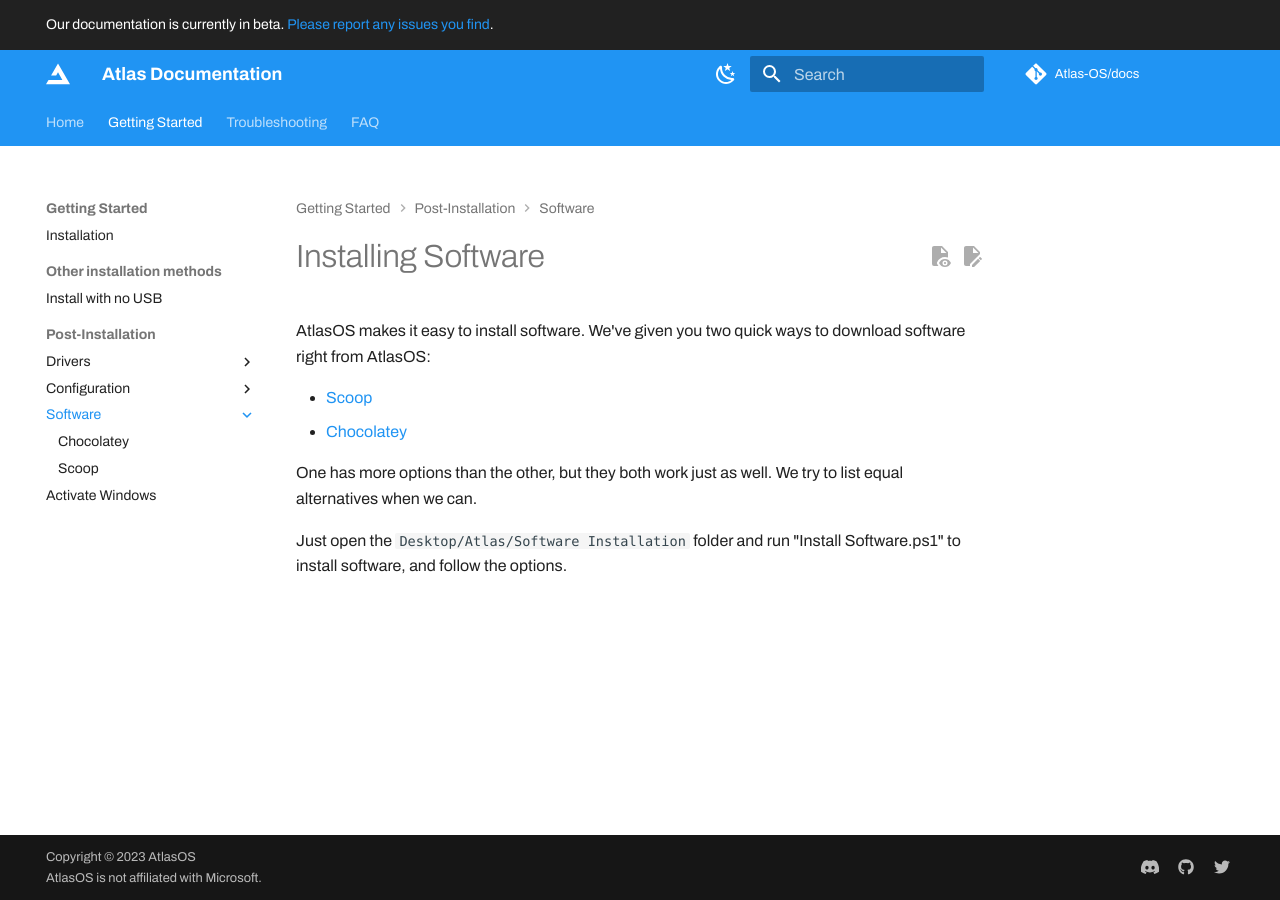
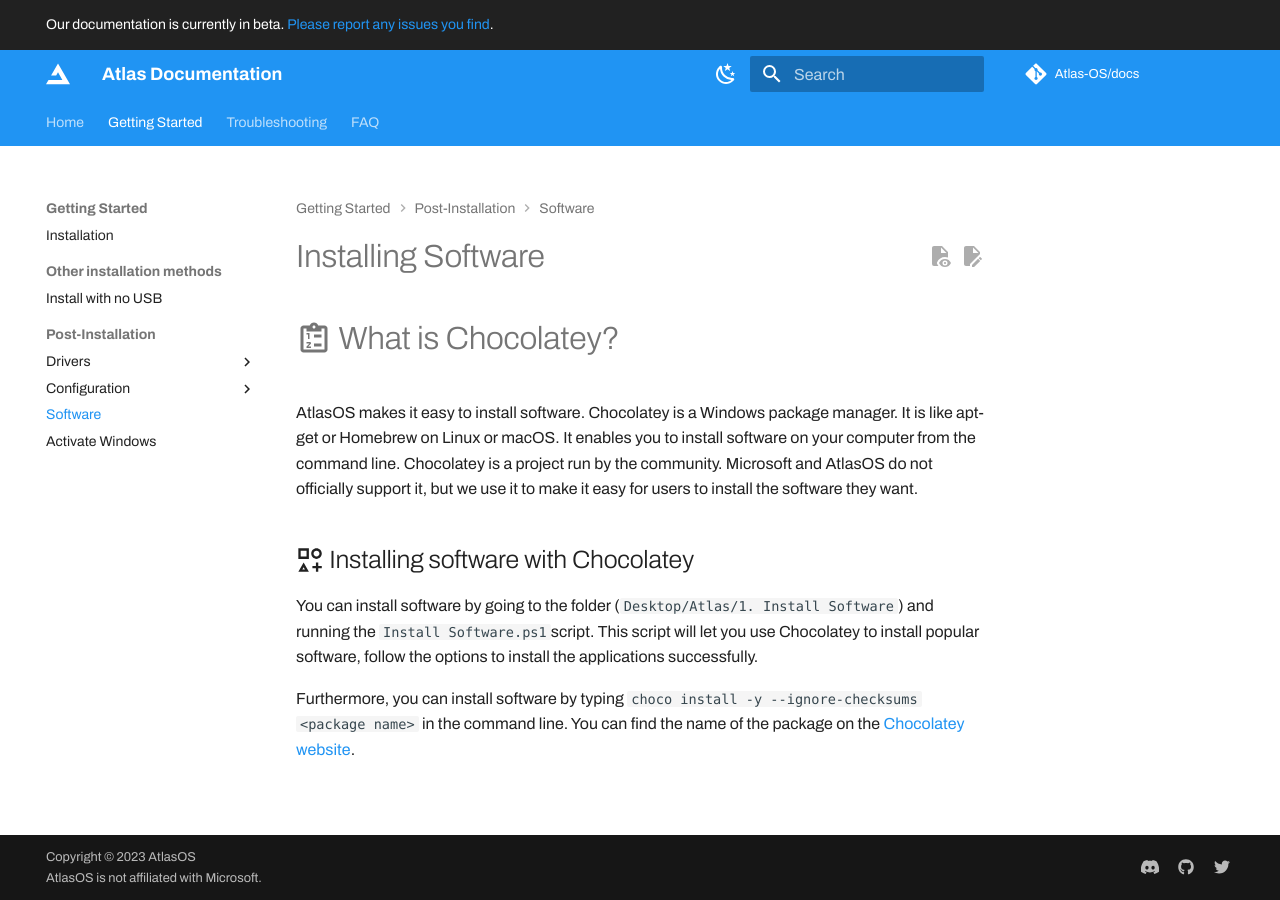
Before and after one commit to Atlas-OS/docs, an MkDocs documentation site: the page built from docs/Getting started/Post-Installation/Software/index.md, in a window 1280 px wide. Built offline with MkDocs 1.6.1 and Material for MkDocs 9.7.7, drawn with Linux system fonts in a browser that asks for light colours; some web fonts are replaced; plug-ins that fetch from the network failed and are left out; comment, search, counter and statistics services are not loaded.

Commit message:
style: :art: Chocolatey revamp

```diff
--- a/docs/Getting started/Post-Installation/Software/index.md
+++ b/docs/Getting started/Post-Installation/Software/index.md
@@ -1,10 +1,11 @@
 # Installing Software
 
-AtlasOS makes it easy to install software. We've given you two quick ways to download software right from AtlasOS:
+# :material-clipboard-list-outline: What is Chocolatey?
 
-- [Scoop](Scoop.md)
-- [Chocolatey](Chocolatey.md)
+AtlasOS makes it easy to install software. Chocolatey is a Windows package manager. It is like apt-get or Homebrew on Linux or macOS. It enables you to install software on your computer from the command line. Chocolatey is a project run by the community. Microsoft and AtlasOS do not officially support it, but we use it to make it easy for users to install the software they want.
 
-One has more options than the other, but they both work just as well. We try to list equal alternatives when we can.
+## :material-shape-plus-outline: Installing software with Chocolatey
 
-Just open the ``Desktop/Atlas/Software Installation`` folder and run "Install Software.ps1" to install software, and follow the options.
+You can install software by going to the folder (``Desktop/Atlas/1. Install Software``) and running the ``Install Software.ps1``script. This script will let you use Chocolatey to install popular software, follow the options to install the applications successfully.
+
+Furthermore, you can install software by typing ``choco install -y --ignore-checksums <package name>`` in the command line. You can find the name of the package on the [Chocolatey website](https://chocolatey.org/packages).
--- a/mkdocs.yml
+++ b/mkdocs.yml
@@ -161,9 +161,7 @@ nav:
         - Optional Tweaks: Getting started/Post-Installation/Configuration/Optional Tweaks.md
         - Windows Settings: Getting started/Post-Installation/Configuration/Windows Settings.md
       - Software:
-        - Getting started/Post-Installation/Software/index.md
-        - Getting started/Post-Installation/Software/Chocolatey.md
-        - Getting started/Post-Installation/Software/Scoop.md
+        - Index: Getting started/Post-Installation/Software/index.md
       - Activate Windows: Getting started/Post-Installation/Activate Windows.md
   - Troubleshooting:
     - Removed features: Troubleshooting/Removed features.md
```
Also changed, not shown: docs/Getting started/Post-Installation/Software/Chocolatey.md (deleted, +0 -15 lines), docs/Getting started/Post-Installation/Software/Scoop.md (deleted, +0 -17 lines).
